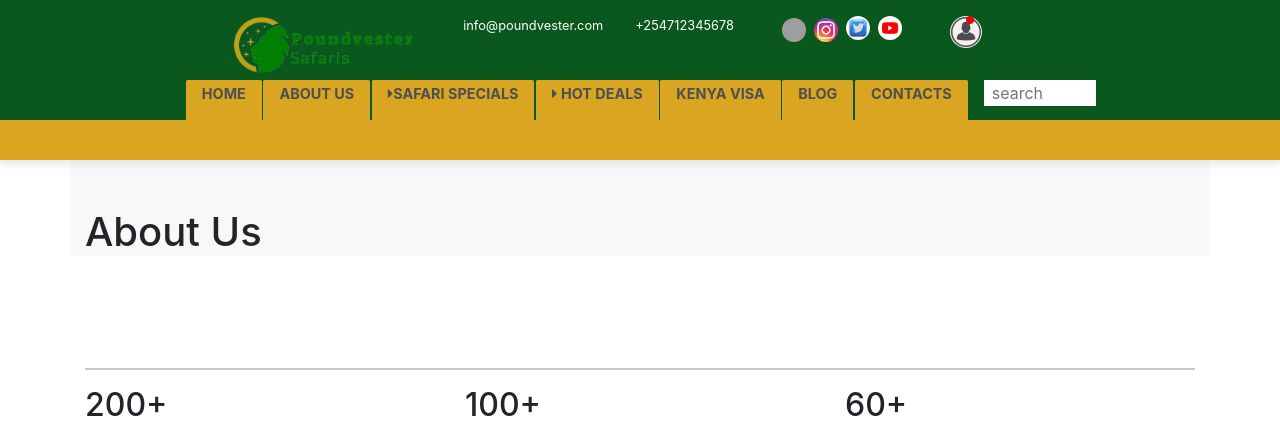
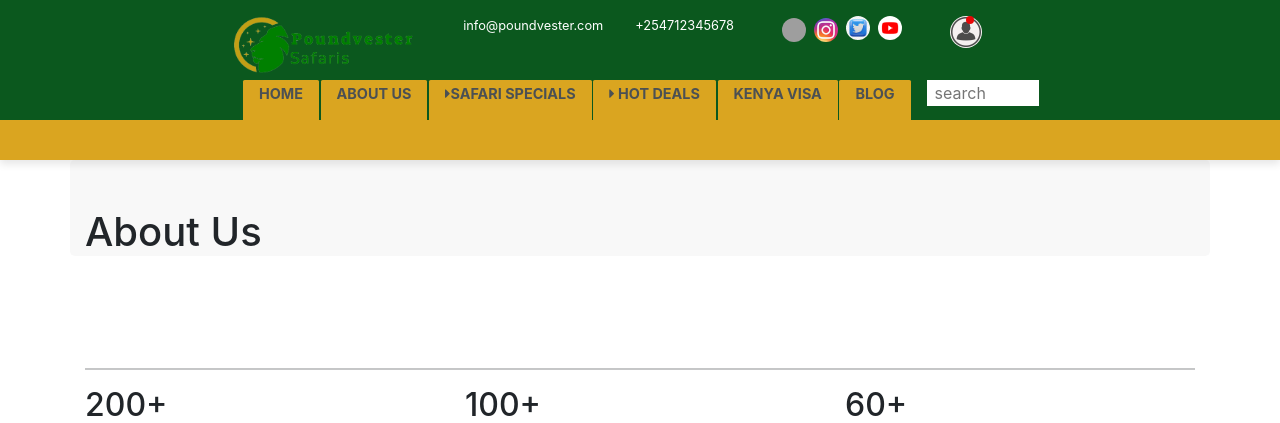
Before and after one commit to josephmusila/poundsafaris, a Django app: page /about in a window 1280 px wide. Shown: the top 423 px of the page. Run offline with Django 4.2, Linux system fonts and the light colour scheme; some libraries are stand-ins or nearby versions; grey boxes are pictures that could not be loaded.

Commit message:
removed contacts files

```diff
--- a/base/templates/base/include/footer.html
+++ b/base/templates/base/include/footer.html
@@ -38,7 +38,7 @@
       <div class="copyright-section">
           <a href="{% url 'home' %}">Copyright 2023</a>
           <a href="{% url 'home' %}">Home </a>
-          <a href="{% url 'contacts' %}">Contact</a>
+          <a href="">Contact</a>
           <a href="{% url 'careers' %}">Careers</a>
           <a href="{% url 'policy' %}">Terms and Conditions</a>
           <a href="{% url 'policy' %}">Privacy Policy</a>
--- a/base/templates/base/include/navbar.html
+++ b/base/templates/base/include/navbar.html
@@ -72,7 +72,7 @@
       </div>
       <div class="menu-item" id="visa"><span class="caret-span"></span><a href="{% url 'visa' %}"> Kenya Visa</a></div>
       <div class="menu-item" id="blog"><span class="caret-span"></span> <a href="{% url 'blogs' %}">Blog</a></div>
-      <div class="menu-item" id="contact"><span class="caret-span"></span> <a href="{% url 'contacts' %}">Contacts</a>
+      <div class="menu-item" id="contact" style="display: none;"><span class="caret-span"></span> <a href=""></a>
       </div>
     </div>
     <div class="search-section">
```
Also changed, not shown: db.sqlite3.
